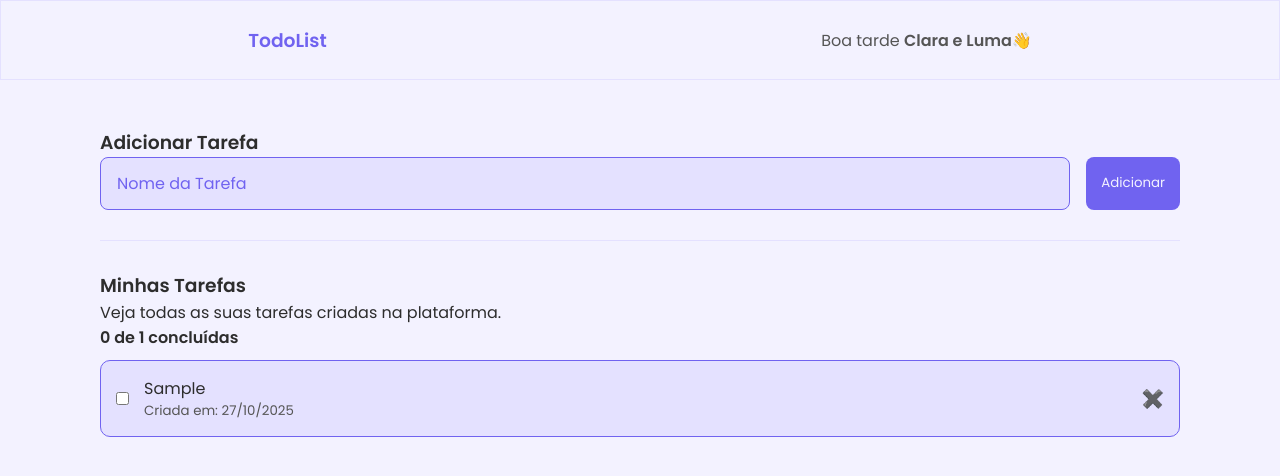
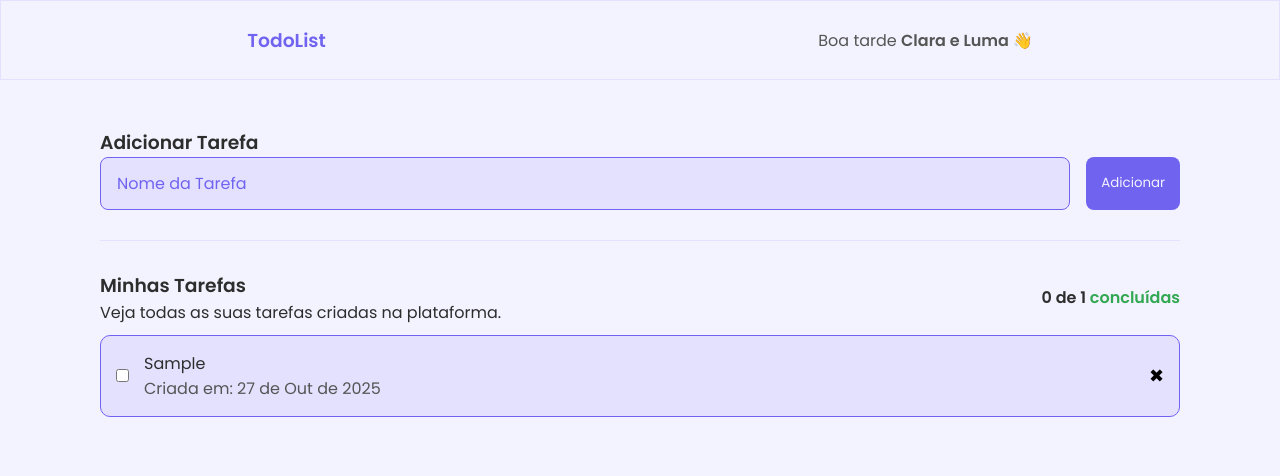
Before and after one commit to szluma/PWEB, a plain HTML site: page Projeto01 - PWEB/index.html in a window 1280 px wide. Both pictures are taken after typing "Sample" into the empty fields and a click on the button "Adicionar". Drawn offline with Linux system fonts and the light colour scheme.

Commit message:
Add files via upload

```diff
--- a/Projeto01 - PWEB/index.html
+++ b/Projeto01 - PWEB/index.html
@@ -22,10 +22,13 @@
 
             <div class="risco"></div>
 
+    <div class="cont">
+        <div>
             <h3>Minhas Tarefas</h3>
             <p>Veja todas as suas tarefas criadas na plataforma.</p>
-            <h4 id="concluidas"></h4>
-
+        </div>
+        <h4 id="concluidas" class="contador"></h4>
+    </div>
             <div class="ult_div">
                 <h1>😪</h1>
                 <p><b>Nenhum registro encontrado!</b></p>
--- a/Projeto01 - PWEB/script.js
+++ b/Projeto01 - PWEB/script.js
@@ -4,15 +4,13 @@ let hora;
 
 if (horas >= 6 && horas <= 11) {
     hora = "Bom dia";
-}
-else if (horas >= 12 && horas <= 17) {
+} else if (horas >= 12 && horas <= 17) {
     hora = "Boa tarde";
-}
-else {
+} else {
     hora = "Boa noite";
 }
 
-cumprimento.innerHTML = (`${hora} <b>Clara e Luma👋</b>`);
+cumprimento.innerHTML = `${hora} <b>Clara e Luma 👋</b>`;
 
 const formulario = document.getElementById("container_1");
 const inputTarefa = document.getElementById("add_tarefa");
@@ -30,7 +28,11 @@ formulario.addEventListener("submit", (e) => {
     }
 
     const dataAtual = new Date();
-    const dataFormatada = dataAtual.toLocaleDateString("pt-BR");
+    const meses = ["Jan", "Fev", "Mar", "Abr", "Mai", "Jun", "Jul", "Ago", "Set", "Out", "Nov", "Dez"];
+    const dia = dataAtual.getDate();
+    const mes = meses[dataAtual.getMonth()];
+    const ano = dataAtual.getFullYear();
+    const dataFormatada = `${dia} de ${mes} de ${ano}`;
 
     tarefas.push({ nome: texto, concluida: false, data: dataFormatada });
     inputTarefa.value = "";
@@ -38,7 +40,6 @@ formulario.addEventListener("submit", (e) => {
 });
 
 function mostrarTarefas() {
-    // Limpa as tarefas antigas
     const antigas = document.querySelectorAll(".tarefa-item");
     antigas.forEach(t => t.remove());
 
@@ -51,7 +52,6 @@ function mostrarTarefas() {
     }
 
     tarefas.forEach((tarefa, index) => {
-        // Cria os elementos de adicionar tarefas
         const divTarefa = document.createElement("div");
         divTarefa.className = "tarefa-item";
 
@@ -70,23 +70,28 @@ function mostrarTarefas() {
             span.classList.add("concluida");
         }
 
-        const data = document.createElement("small");
-        data.textContent = (`Criada em: ${tarefa.data}`);
+        const data = document.createElement("p");
+        data.innerHTML = tarefa.concluida
+            ? `Concluída em: ${tarefa.data}`
+            : `Criada em: ${tarefa.data}`;
         data.className = "data-tarefa";
 
         textoDiv.appendChild(span);
         textoDiv.appendChild(data);
 
         const botao = document.createElement("button");
-        botao.textContent = "✖️";
+        botao.textContent = "✖";
         botao.className = "btn-delete";
 
-        // Monta a estrutura
         divInfo.appendChild(checkbox);
         divInfo.appendChild(textoDiv);
 
         divTarefa.appendChild(divInfo);
         divTarefa.appendChild(botao);
+
+        if (tarefa.concluida) {
+            divTarefa.classList.add("verde");
+        }
 
         divUltima.parentNode.insertBefore(divTarefa, divUltima);
 
@@ -94,14 +99,12 @@ function mostrarTarefas() {
             tarefa.concluida = checkbox.checked;
             if (tarefa.concluida) {
                 span.classList.add("concluida");
-                data.textContent = (`Concluída em: ${tarefa.data}`);
+                data.textContent = `Concluída em: ${tarefa.data}`;
                 divTarefa.classList.add("verde");
-                botao.textContent = "✖️";
             } else {
                 span.classList.remove("concluida");
-                data.textContent = (`Criada em: ${tarefa.data}`);
+                data.textContent = `Criada em: ${tarefa.data}`;
                 divTarefa.classList.remove("verde");
-                botao.textContent = "✖️";
             }
             atualizarContador();
         });
@@ -112,20 +115,12 @@ function mostrarTarefas() {
         });
     });
 
-     //botao.addEventListener("click", () => {
-        //    if (!tarefa.concluida) {
-        //        tarefas.splice(index, 1); // Apaga só se não estiver concluída
-        //        mostrarTarefas();
-        //    }
-      //  });
-  //  });
-
     atualizarContador();
 }
 
 function atualizarContador() {
     const concluidas = tarefas.filter(t => t.concluida).length;
-    divConcluidas.innerHTML = (`${concluidas} de ${tarefas.length} <strong>concluídas</strong>`);
+    divConcluidas.innerHTML = `${concluidas} de ${tarefas.length} <strong class="verdinho">concluídas</strong>`;
 }
 
 mostrarTarefas();
--- a/Projeto01 - PWEB/style.css
+++ b/Projeto01 - PWEB/style.css
@@ -110,7 +110,6 @@ main {
 }
 
 .concluida {
-    text-decoration: line-through;
     color: #7063F0;
     display: inline-flexbox;
 }
@@ -129,5 +128,19 @@ main {
 
 .verde {
     background: #d6ffd8;
-    border: 1px solid #32a852;
+    border: 1px solid #02AF75;
 }
+
+.verdinho {
+    color: #32a852;
+}
+
+.cont {
+    display: flex;
+    justify-content: space-between;
+}
+
+.contador {
+    margin-top: auto;
+    margin-bottom: auto;
+}
```
